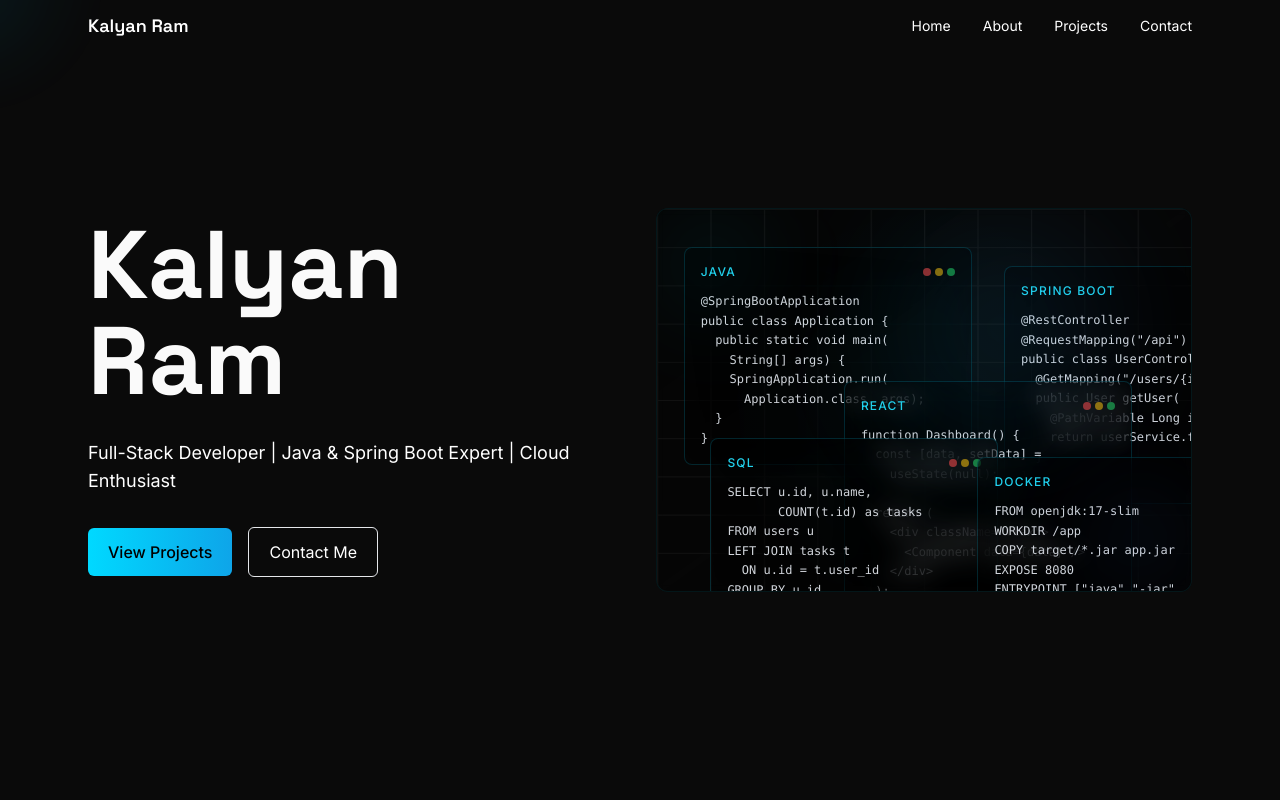
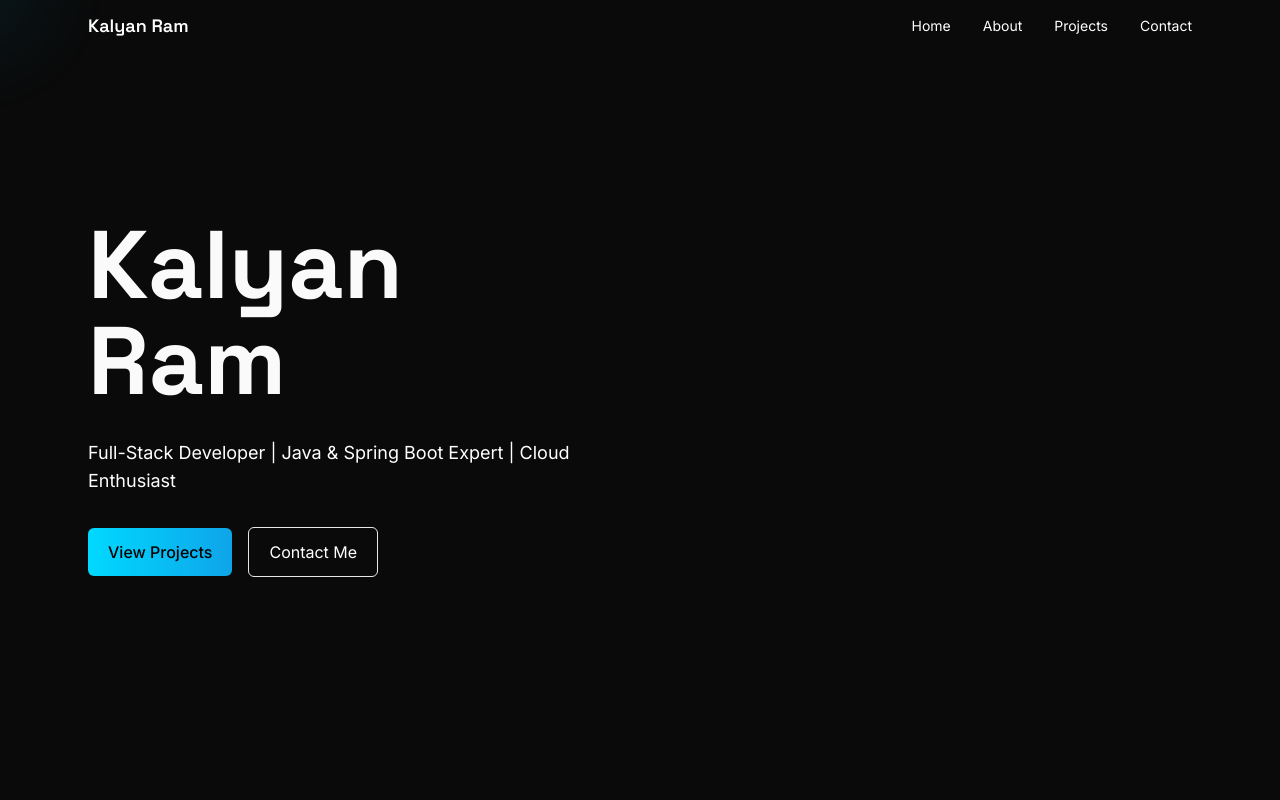
Before and after one commit to kalyanram003/Kalyan_Portfolio, a React (Vite) app: page / in a window 1280 px wide. Shown: the top 800 px of the page. Built offline with nearby package versions, Linux system fonts and the light colour scheme; the HTML template or start-up script is replaced by a standard one.

Commit message:
hero section updated

```diff
--- a/src/components/advanced/CodeTerminalScene.jsx
+++ b/src/components/advanced/CodeTerminalScene.jsx
@@ -1,6 +1,43 @@
 import React, { useState, useEffect } from 'react'
 import { motion } from 'framer-motion'
-import FloatingCodeBlock from './FloatingCodeBlock'
+
+// FloatingCodeBlock Component
+function FloatingCodeBlock({ code, language, delay = 0, position = { x: 0, y: 0 } }) {
+  return (
+    <motion.div
+      initial={{ opacity: 0, y: 20, scale: 0.9 }}
+      animate={{ opacity: 1, y: 0, scale: 1 }}
+      transition={{ duration: 0.6, delay }}
+      whileHover={{
+        y: -10,
+        boxShadow: '0 20px 40px rgba(0, 217, 255, 0.15)',
+        borderColor: 'rgba(0, 217, 255, 0.5)'
+      }}
+      className="absolute w-72 p-4 rounded-lg backdrop-blur-md border border-cyan-500/20 hover:border-cyan-500/50 transition-colors duration-300 bg-gradient-to-br from-black/40 to-black/20"
+      style={{
+        left: `${position.x}%`,
+        top: `${position.y}%`,
+      }}
+    >
+      <div className="flex items-center justify-between mb-3">
+        <span className="text-xs font-medium text-cyan-400 tracking-widest">{language}</span>
+        <div className="flex gap-1">
+          <div className="w-2 h-2 rounded-full bg-red-500/60"></div>
+          <div className="w-2 h-2 rounded-full bg-yellow-500/60"></div>
+          <div className="w-2 h-2 rounded-full bg-green-500/60"></div>
+        </div>
+      </div>
+
+      <pre className="text-xs text-gray-300 overflow-hidden font-mono leading-relaxed">
+        <code>{code}</code>
+      </pre>
+    </motion.div>
+  )
+}
+
+// CodeTerminalScene Display Component
+function CodeTerminalSceneDisplay() {
+  const [mousePosition, setMousePosition] = useState({ x: 0, y: 0 })
 
   const codeSnippets = [
     {
@@ -70,10 +107,6 @@ ENTRYPOINT ["java","-jar",
     }
   ]
 
-function CodeTerminalScene() {
-  const [mousePosition, setMousePosition] = useState({ x: 0, y: 0 })
-  const [isHovering, setIsHovering] = useState(false)
-
   useEffect(() => {
     const handleMouseMove = (e) => {
       setMousePosition({
@@ -87,28 +120,18 @@ function CodeTerminalScene() {
   }, [])
 
   return (
-    <div
-      className="relative w-full h-96 rounded-xl overflow-hidden bg-gradient-to-br from-black/60 via-black/40 to-black/60 border border-cyan-500/10 backdrop-blur-sm"
-      onMouseEnter={() => setIsHovering(true)}
-      onMouseLeave={() => setIsHovering(false)}
-    >
+    <div className="relative w-full h-full rounded-xl overflow-hidden bg-gradient-to-br from-black/60 via-black/40 to-black/60 border border-cyan-500/10 backdrop-blur-sm">
       {/* Animated gradient mesh background */}
       <motion.div
         className="absolute inset-0 opacity-30"
-        animate={{
-          background: isHovering
-            ? 'radial-gradient(circle at var(--mouse-x) var(--mouse-y), rgba(0, 217, 255, 0.3) 0%, transparent 50%)'
-            : 'radial-gradient(circle at 50% 50%, rgba(0, 217, 255, 0.1) 0%, transparent 70%)'
-        }}
         style={{
-          '--mouse-x': `${mousePosition.x}px`,
-          '--mouse-y': `${mousePosition.y}px`
+          background: `radial-gradient(circle at ${mousePosition.x}px ${mousePosition.y}px, rgba(0, 217, 255, 0.3) 0%, transparent 50%)`
         }}
         transition={{ duration: 0.3 }}
       />
 
       {/* Floating grid pattern */}
-      <motion.svg
+      <svg
         className="absolute inset-0 w-full h-full opacity-5"
         viewBox="0 0 100 100"
         preserveAspectRatio="none"
@@ -119,7 +142,7 @@ function CodeTerminalScene() {
           </pattern>
         </defs>
         <rect width="100" height="100" fill="url(#grid)" />
-      </motion.svg>
+      </svg>
 
       {/* Floating code blocks */}
       {codeSnippets.map((snippet, index) => (
@@ -153,4 +176,154 @@ function CodeTerminalScene() {
   )
 }
 
+// ASCII Logo Data
+const ASCII_LOGOS = [
+  {
+    name: 'JAVA',
+    art: `
+    ██╗ █████╗ ██╗   ██╗ █████╗
+    ██║██╔══██╗██║   ██║██╔══██╗
+    ██║███████║██║   ██║███████║
+    ██║██╔══██║╚██╗ ██╔╝██╔══██║
+    ██║██║  ██║ ╚████╔╝ ██║  ██║
+    ╚═╝╚═╝  ╚═╝  ╚═══╝  ╚═╝  ╚═╝
+    `,
+    color: 'text-orange-400',
+    gradient: 'from-orange-500/20 to-red-500/20'
+  },
+  {
+    name: 'SPRING',
+    art: `
+    ███████╗██████╗ ██████╗ ██╗███╗   ██╗ ██████╗
+    ██╔════╝██╔══██╗██╔══██╗██║████╗  ██║██╔════╝
+    ███████╗██████╔╝██████╔╝██║██╔██╗ ██║██║  ███╗
+    ╚════██║██╔═══╝ ██╔══██╗██║██║╚██╗██║██║   ██║
+    ███████║██║     ██║  ██║██║██║ ╚████║╚██████╔╝
+    ╚══════╝╚═╝     ╚═╝  ╚═╝╚═╝╚═╝  ╚═══╝ ╚═════╝
+    `,
+    color: 'text-green-400',
+    gradient: 'from-green-500/20 to-emerald-500/20'
+  },
+  {
+    name: 'DOCKER',
+    art: `
+    ██████╗  ██████╗  ██████╗██╗  ██╗███████╗██████╗
+    ██╔══██╗██╔═══██╗██╔════╝██║ ██╔╝██╔════╝██╔══██╗
+    ██║  ██║██║   ██║██║     █████╔╝ █████╗  ██████╔╝
+    ██║  ██║██║   ██║██║     ██╔═██╗ ██╔══╝  ██╔══██╗
+    ██████╔╝╚██████╔╝╚██████╗██║  ██╗███████╗██║  ██║
+    ╚═════╝  ╚═════╝  ╚═════╝╚═╝  ╚═╝╚══════╝╚═╝  ╚═╝
+    `,
+    color: 'text-blue-400',
+    gradient: 'from-blue-500/20 to-cyan-500/20'
+  },
+  {
+    name: 'SQL',
+    art: `
+    ███████╗ ██████╗ ██╗
+    ██╔════╝██╔═══██╗██║
+    ███████╗██║   ██║██║
+    ╚════██║██║▄▄ ██║██║
+    ███████║╚██████╔╝███████╗
+    ╚══════╝ ╚══▀▀═╝ ╚══════╝
+    `,
+    color: 'text-purple-400',
+    gradient: 'from-purple-500/20 to-pink-500/20'
+  },
+  {
+    name: 'CLOUD',
+    art: `
+     ██████╗██╗      ██████╗ ██╗   ██╗██████╗
+    ██╔════╝██║     ██╔═══██╗██║   ██║██╔══██╗
+    ██║     ██║     ██║   ██║██║   ██║██║  ██║
+    ██║     ██║     ██║   ██║██║   ██║██║  ██║
+    ╚██████╗███████╗╚██████╔╝╚██████╔╝██████╔╝
+     ╚═════╝╚══════╝ ╚═════╝  ╚═════╝ ╚═════╝
+    `,
+    color: 'text-indigo-400',
+    gradient: 'from-indigo-500/20 to-blue-500/20'
+  }
+]
+
+// Main Component
+function CodeTerminalScene() {
+  const [currentIndex, setCurrentIndex] = useState(0)
+  const [isHovering, setIsHovering] = useState(false)
+  const [fadeState, setFadeState] = useState('visible')
+
+  useEffect(() => {
+    if (isHovering) return
+
+    const interval = setInterval(() => {
+      setFadeState('fading')
+
+      setTimeout(() => {
+        setCurrentIndex((prev) => (prev + 1) % ASCII_LOGOS.length)
+        setFadeState('visible')
+      }, 500)
+    }, 3000)
+
+    return () => clearInterval(interval)
+  }, [isHovering])
+
+  const currentLogo = ASCII_LOGOS[currentIndex]
+
+  return (
+    <div
+      className="relative w-full h-96 rounded-xl overflow-hidden"
+      onMouseEnter={() => setIsHovering(true)}
+      onMouseLeave={() => setIsHovering(false)}
+    >
+      {/* ASCII Logo Background */}
+      <div
+        className={`absolute inset-0 flex items-center justify-center transition-all duration-700 ${
+          isHovering ? 'opacity-0 scale-95 blur-sm' : 'opacity-100 scale-100 blur-0'
+        }`}
+      >
+        <div className={`relative ${fadeState === 'fading' ? 'opacity-0' : 'opacity-100'} transition-opacity duration-500`}>
+          {/* Glow effect */}
+          <div className={`absolute inset-0 bg-gradient-to-br ${currentLogo.gradient} blur-3xl`}></div>
+
+          {/* ASCII Art */}
+          <pre className={`relative font-mono text-sm md:text-base lg:text-lg ${currentLogo.color} whitespace-pre leading-tight`}>
+            {currentLogo.art}
+          </pre>
+
+          {/* Technology name */}
+          <div className="text-center mt-6">
+            <span className="text-gray-400 text-xl md:text-2xl font-light tracking-widest">
+              {currentLogo.name}
+            </span>
+          </div>
+        </div>
+      </div>
+
+      {/* Code Terminal Scene (shown on hover) */}
+      <div
+        className={`absolute inset-0 transition-all duration-700 ${
+          isHovering ? 'opacity-100 scale-100 blur-0' : 'opacity-0 scale-105 blur-sm pointer-events-none'
+        }`}
+      >
+        <CodeTerminalSceneDisplay />
+      </div>
+
+      {/* Progress indicators */}
+      <div className={`absolute -bottom-16 left-1/2 transform -translate-x-1/2 flex gap-2 transition-opacity duration-300 ${
+        isHovering ? 'opacity-0' : 'opacity-100'
+      }`}>
+        {ASCII_LOGOS.map((_, index) => (
+          <div
+            key={index}
+            className={`h-1 rounded-full transition-all duration-300 ${
+              index === currentIndex
+                ? 'w-8 bg-gradient-to-r from-blue-500 to-purple-500'
+                : 'w-1 bg-slate-700'
+            }`}
+          ></div>
+        ))}
+      </div>
+    </div>
+  )
+}
+
 export default CodeTerminalScene
```
Lines whose indentation alone changed are shown as unchanged.
